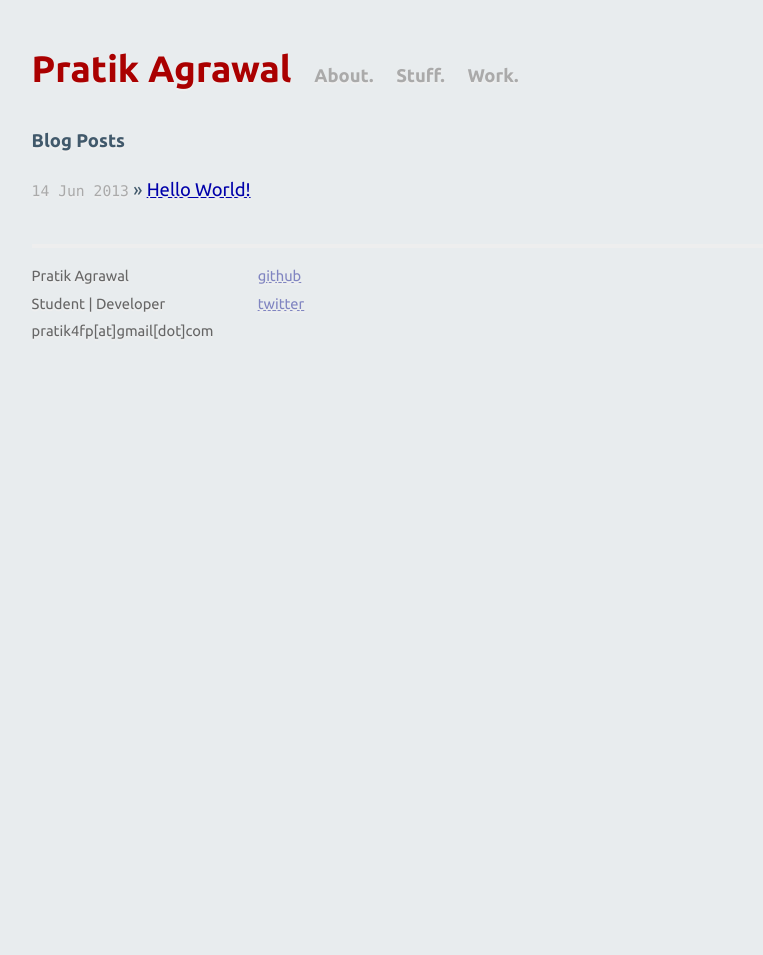
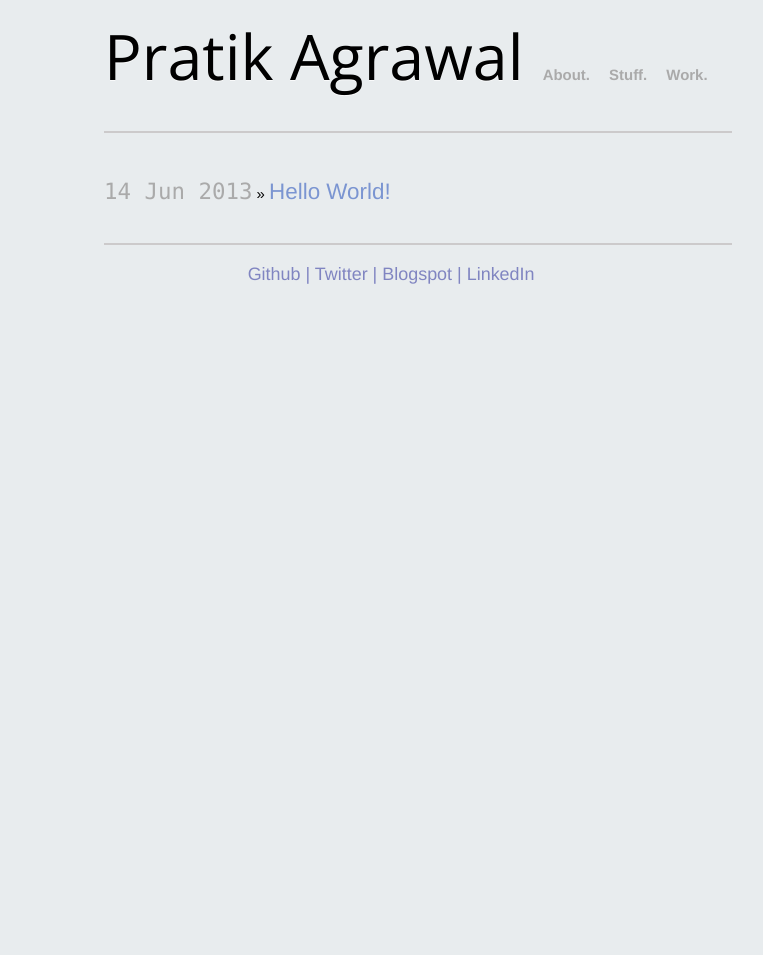
Before and after one commit to pratik98/pratik98.github.com, a Jekyll site: the page built from index.html, in a window 1280 px wide. Shown: the whole page, without its empty margins (222-985 px from the left). Built offline with Jekyll 4.4.1, drawn with Linux system fonts in a browser that asks for light colours; some web fonts are replaced.

Commit message:
added basic styles

```diff
--- a/_layouts/default.html
+++ b/_layouts/default.html
@@ -9,6 +9,9 @@
         <!-- syntax highlighting CSS -->
         <link rel="stylesheet" href="/css/syntax.css">
 <link href='http://fonts.googleapis.com/css?family=Ubuntu:400,700' rel='stylesheet' type='text/css'>
+
+    <link type="text/css" rel="stylesheet" href="http://fonts.googleapis.com/css?family=Mate+SC|Oxygen"></link>
+	<link type="text/css" rel="stylesheet" href="http://fonts.googleapis.com/css?family=Open+Sans:400,300"></link><link type="text/css" rel="stylesheet" href="http://fonts.googleapis.com/css?family=Balthazar"></link>
         <!-- Custom CSS -->
         <link rel="stylesheet" href="/css/main.css">
 
@@ -27,17 +30,13 @@
                 {{ content }}
 
             <div class="footer">
+
               <div class="contact">
                 <p>
-                  Pratik Agrawal<br />
-                  Student | Developer<br />
-                  pratik4fp[at]gmail[dot]com
-                </p>
-              </div>
-              <div class="contact">
-                <p>
-                  <a href="http://github.com/pratik98">github</a><br />
-                  <a href="http://twitter.com/pratik_jack">twitter</a><br />
+                  <a href="http://github.com/pratik98">Github |</a>
+                  <a href="http://twitter.com/pratik_jack"> Twitter |</a>
+				  <a href="http://pratiktechi.blogspot.com/" target="_blank"> Blogspot |</a>
+                  <a href="http://www.linkedin.com/in/pratikagrawal98" target="_blank"> LinkedIn</a><br />
                 </p>
               </div>
             </div>
--- a/css/main.css
+++ b/css/main.css
@@ -14,14 +14,10 @@ html, body { height: 100%; }
 
 body {
   background-color: rgb(232, 236, 238);
- /* font: 13.34px Helvetica, Arial, sans-serif;
+ font: 16px Helvetica, Arial, sans-serif;
   font-size: small;
-  text-align: center;*/
-  text-shadow: 0px 2px 0px rgb(239, 239, 239);
-font-size: 16px;
-color: rgb(65, 89, 107);
-font-family: 'Ubuntu', sans-serif;
-}
+  text-align: center;
+  }
 
 h1, h2, h3, h4, h5, h6 {
   font-size: 100%; }
@@ -29,7 +25,7 @@ h1, h2, h3, h4, h5, h6 {
 h1 { margin-bottom: 1em; }
 p { margin: 1em 0; }
 
-a         { color: #00a; }
+a         { color: #00a; text-decoration:none;}
 a:hover   { color: #000; }
 a:visited { color: #a0a; }
 
@@ -55,8 +51,16 @@ ul.posts li {
 ul.posts span {
   color: #aaa;
   font-family: Monaco, "Courier New", monospace;
-  font-size: 80%;
+  font-size: 150%;
 }
+
+ul.posts a{
+  color: #7B95D1;
+
+  font-size: 150%;
+}
+
+
 
 /*****************************************************************************/
 /*
@@ -72,24 +76,37 @@ ul.posts span {
   line-height: 1.5em;
 }
 
+.site .header {
+border-bottom: 2px solid #CCCACB;
+  margin-bottom: 3em;
+}
 .site .header a {
   font-weight: bold;
   text-decoration: none;
+
 }
 
 .site .header h1.title {
   display: inline-block;
-  margin-bottom: 2em;
+  margin-bottom: 3em;
   text-align:center;
+
 }
 
 .site .header h1.title a {
-  color: #a00;
-   font-size: 200%;
+color:#000;
+font-family: 'Open Sans',serif;
+font-weight: 300;
+font-size: 4.2em;
+letter-spacing: 0px;
+text-align: center;
+cursor: default;
+text-shadow: 0px 1px 0px rgba(255, 255, 255, 0.75);
+margin-bottom: 8px;
 }
 
 .site .header h1.title a:hover {
-  color: #000;
+  color: grey;
 }
 
 .site .header a.extra {
@@ -106,15 +123,15 @@ ul.posts span {
 }
 
 .site .footer {
-  font-size: 80%;
+  font-size: 120%;
   color: #666;
-  border-top: 4px solid #eee;
+  border-top: 2px solid #CCCACB;
   margin-top: 2em;
   overflow: hidden;
 }
 
 .site .footer .contact {
-  float: left;
+  text-align:center;
   margin-right: 3em;
 }
 
--- a/index.html
+++ b/index.html
@@ -4,7 +4,7 @@ title: Pratik Agrawal
 ---
 
 <div id="home">
-  <h1>Blog Posts</h1>
+
   <ul class="posts">
     {% for post in site.posts %}
       <li><span>{{ post.date | date_to_string }}</span> &raquo; <a href="{{ post.url }}">{{ post.title }}</a></li>
```
